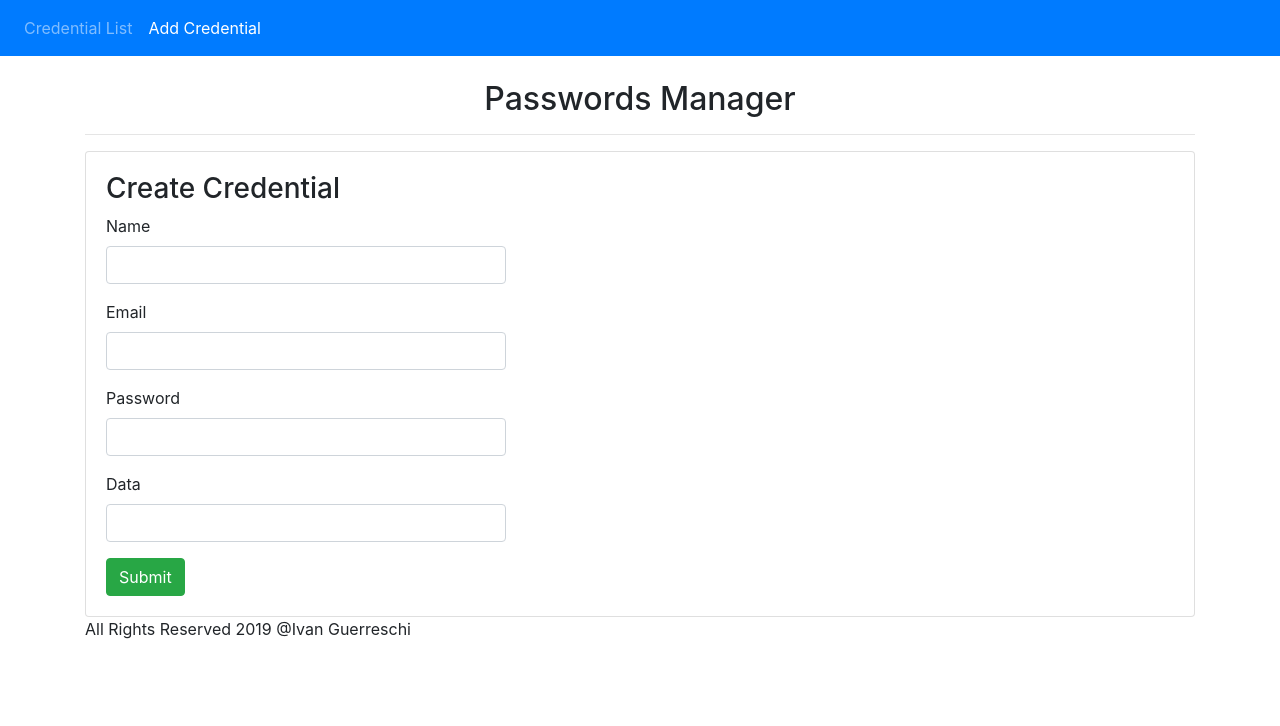
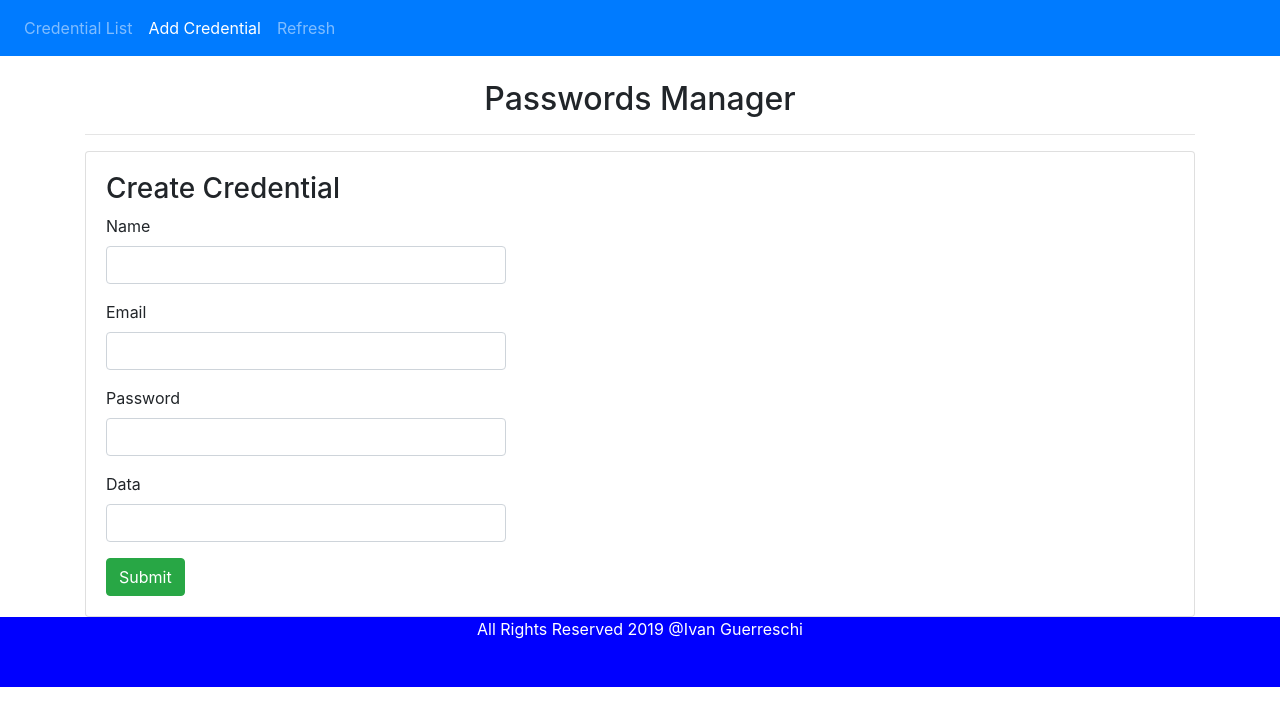
Before and after one commit to ivanGuerreschi/passwords-manager, an Angular app in the folder webapp/: page /add in a window 1280 px wide. Shown: the top 726 px of the page. Built offline with nearby package versions, Linux system fonts and the light colour scheme.

Commit message:
Update more componenents and CORS application.properties

```diff
--- a/webapp/src/app/app.component.ts
+++ b/webapp/src/app/app.component.ts
@@ -11,6 +11,9 @@ import { Component } from '@angular/core';
       </li>
       <li class="nav-item">
           <a routerLink="add" class="nav-link" routerLinkActive="active">Add Credential</a>
+      </li>
+	  <li class="nav-item">
+          <a routerLink="" class="nav-link" (click)="refresh()">Refresh</a>
       </li>
     </ul>
   </nav>
@@ -35,4 +38,8 @@ import { Component } from '@angular/core';
 })
 export class AppComponent {
   title = 'Passwords Manager';
+
+  refresh(): void {
+    window.location.reload();
 }
+}
--- a/webapp/src/app/credential-details/credential-details.component.ts
+++ b/webapp/src/app/credential-details/credential-details.component.ts
@@ -14,7 +14,7 @@ import { Credential } from '../credential';
         <label><b>Name: </b></label> {{credential.name}}
       </div>
       <div>
-        <label><b>Email: </b></label> {{credential.email}
+        <label><b>Email: </b></label> {{credential.email}}
       </div>
       <div>
         <label><b>Password: </b></label> {{credential.password}}
--- a/webapp/src/app/credential-list/credential-list.component.ts
+++ b/webapp/src/app/credential-list/credential-list.component.ts
@@ -31,6 +31,7 @@ import { Router } from '@angular/router';
           <td>{{credential.create}}</td>
           <td><button (click)="deleteCredential(credential.id)" class="btn btn-danger">Delete</button>
               <button (click)="credentialDetails(credential.id)" class="btn btn-info" style="margin-left: 10px">Details</button>
+			  <button (click)="update(credential.id)" class="btn btn-info" style="margin-left: 10px">Update</button>
           </td>
         </tr>
       </tbody>
@@ -68,4 +69,8 @@ export class CredentialListComponent implements OnInit {
     this.router.navigate(['details', id]);
   }
 
+  update(id: number) {
+    this.router.navigate(['update', id]);
+  }
+
 }
--- a/webapp/src/app/credential.service.ts
+++ b/webapp/src/app/credential.service.ts
@@ -20,11 +20,11 @@ export class CredentialService {
   }
 
   createCredential(credential: Object): Observable<Object> {
-    return this.http.post(`${this.baseUrl}`, credential);
+    return this.http.post(`${this.baseUrl}`, credential, { responseType: 'json' });
   }
 
   updateCredential(id: number, value: any): Observable<Object> {
-    return this.http.put(`${this.baseUrl}/${id}`, value);
+    return this.http.put(`${this.baseUrl}/${id}`, value, { responseType: 'json' });
   }
 
   deleteCredential(id: number): Observable<any> {
--- a/webapp/src/app/update-credential/update-credential.component.ts
+++ b/webapp/src/app/update-credential/update-credential.component.ts
@@ -67,7 +67,7 @@ export class UpdateCredentialComponent implements OnInit {
   }
 
   gotoList() {
-    this.router.navigate(['/Credentials']);
+    this.router.navigate(['/credentials']);
   }
 
 }
--- a/webapp/src/styles.sass
+++ b/webapp/src/styles.sass
@@ -1 +1,8 @@
 /* You can add global styles to this file, and also import other style files */
+.footer
+    bottom: 0
+    width:100%
+    height: 70px
+    background-color: blue
+    text-align: center
+    color: white
```
Also changed, not shown: webapp/src/app/create-credential/create-credential.component.ts (indentation only), 1 other file (tests, documents, lock files or other folders).
